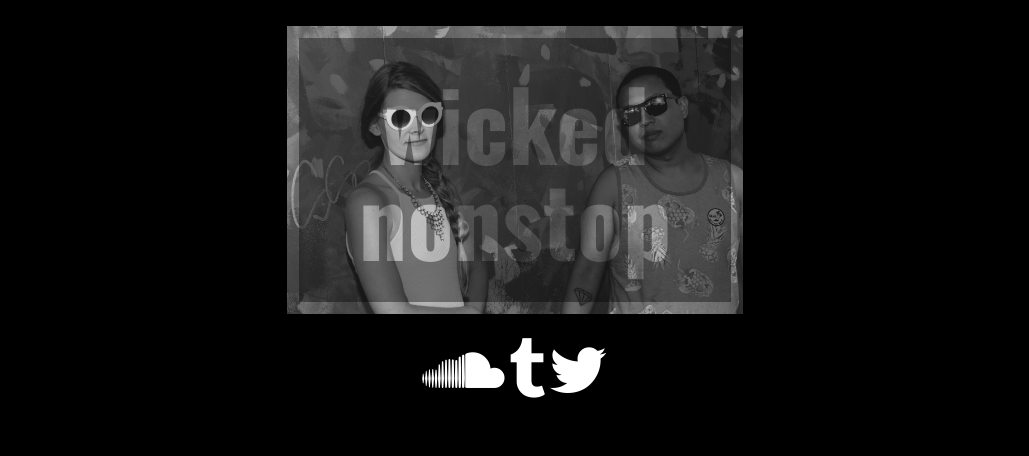
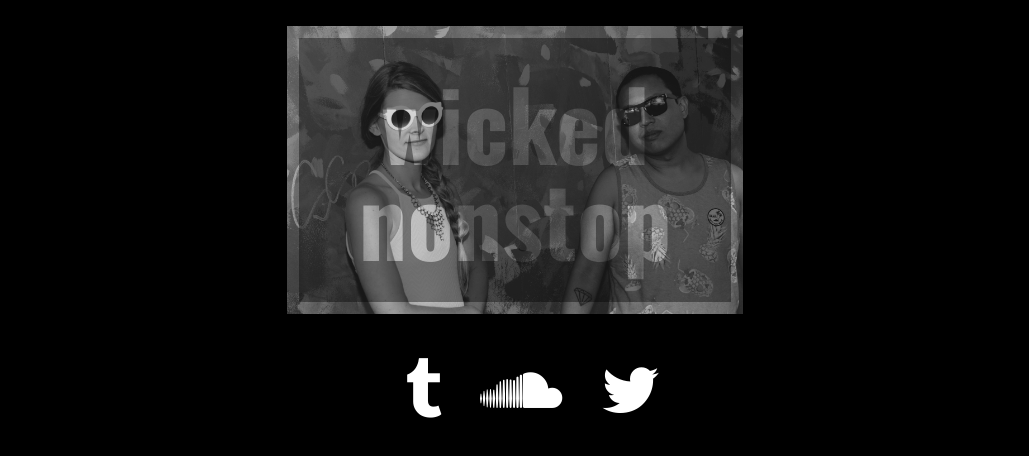
Before and after one commit to kendallgoodwin/wicked-nonstop, a plain HTML site: page index.html in a window 1280 px wide. Shown: the part 334-790 px from the top of the page, without its empty margins (125-1154 px from the left). Drawn offline with nearby package versions, Linux system fonts and the light colour scheme.

Commit message:
added links to icons

```diff
--- a/index.html
+++ b/index.html
@@ -29,9 +29,9 @@
   </div>
 
   <div class="icons">
-  	<i class="fa fa-4x fa-soundcloud" aria-hidden="true"></i>
-  	<i class="fa fa-4x fa-tumblr" aria-hidden="true"></i>
-  	<i class="fa fa-4x fa-twitter" aria-hidden="true"></i>
+    <a class="tumblr" href="http://wickednonstop.tumblr.com"><i class="fa fa-4x fa-tumblr" aria-hidden="true"></i></a>
+  	<a class="soundcloud" href="http://soundcloud.com/wickednonstop"><i class="fa fa-4x fa-soundcloud" aria-hidden="true"></i></a>
+  	<a class="twitter" href="http://twitter.com/wickednonstop"><i class="fa fa-4x fa-twitter" aria-hidden="true"></i></a>
   </div>
 
 </body>
--- a/style.css
+++ b/style.css
@@ -163,18 +163,33 @@ body {
     background-image: url("grendall4.jpg");
 }
 
-/*.clip-text_thirteen {
-    background-image: url("grendall2.jpg");
-}*/
-
 .clip-text_fourteen {
     background-image: url("grendall2.jpg");
 }
 
-/*.clip-text_fifteen {
-    background-image: url("grendall2.jpg");
-}*/
+/*/////LINKS & ICONS/////*/
+a {
+    color: white;
+}
+
+.tumblr:hover {
+    color: #0289fc;
+}
+
+.soundcloud:hover {
+    color: #24ee03;
+}
+
+.twitter:hover {
+    color: #fa02d4;
+}
 
 .icons {
     text-align: center;
+    margin-top: 20px;
+    margin-bottom: 20px;
 }
+
+.fa-4x {
+    margin-left: 35px;
+}
```
